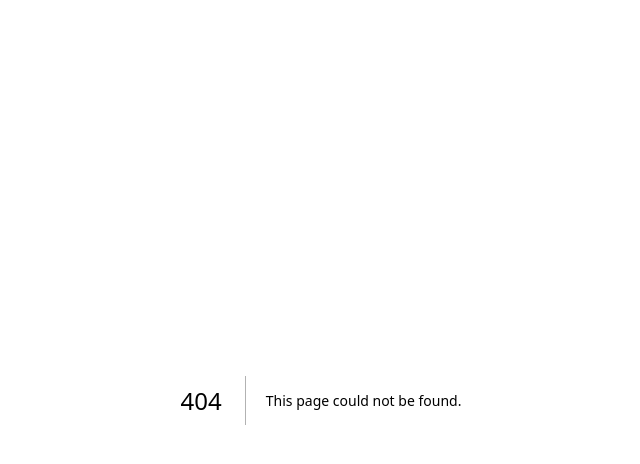
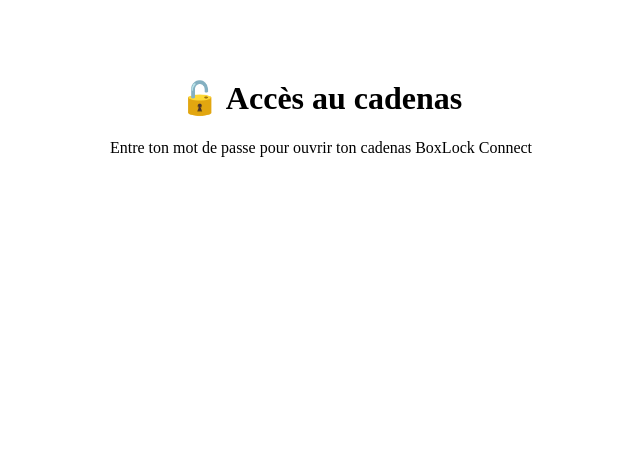
Before and after one commit to userandreasl/box-lock-connect, a Next.js app: page /access in a window 1280 px wide. Before the commit this address had no page. Shown: the top 464 px of the page, without its empty margins (319-959 px from the left). Built offline with nearby package versions, Linux system fonts and the light colour scheme.

Commit message:
Ajout de la page /access

```diff
--- /dev/null
+++ b/app/access/page.tsx
@@ -0,0 +1,10 @@
+// app/access/page.tsx
+export default function AccessPage() {
+    return (
+      <div style={{ textAlign: "center", paddingTop: "50px" }}>
+        <h1>🔓 Accès au cadenas</h1>
+        <p>Entre ton mot de passe pour ouvrir ton cadenas BoxLock Connect</p>
+        {/* Ici tu mettras la vérification du mot de passe plus tard */}
+      </div>
+    );
+  }
```
